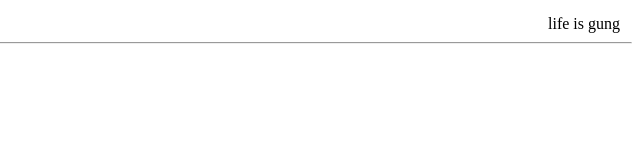
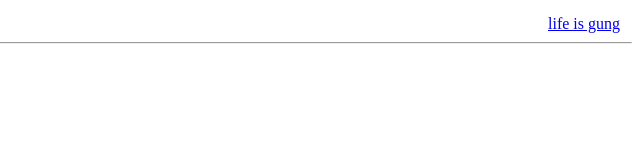
Before and after one commit to thegungsmiracle/tgm, a plain HTML site: page index.html in a window 1280 px wide. Shown: the full height of the page, 640-1280 px from the left. Drawn offline with Linux system fonts and the light colour scheme.

Commit message:
Update index.html

```diff
--- a/index.html
+++ b/index.html
@@ -4,7 +4,7 @@
       <h2>The GungS MiraCle</h2>
     </div>
     <div style="position: absolute; right: 20px; top: 15px;">
-      life is gung
+      <a href="https://thegungsmiracle.github.io/tgm/what_is_gung">life is gung</a>
     </div>
     <div style="position: relative; top:34px;">
       <hr>
```
